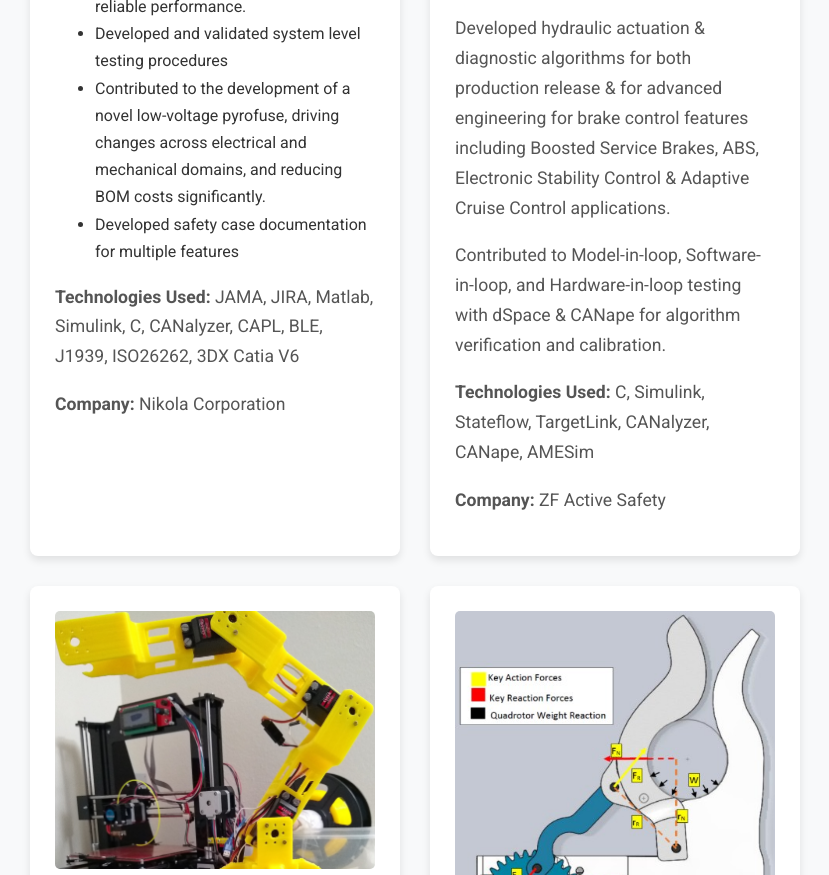
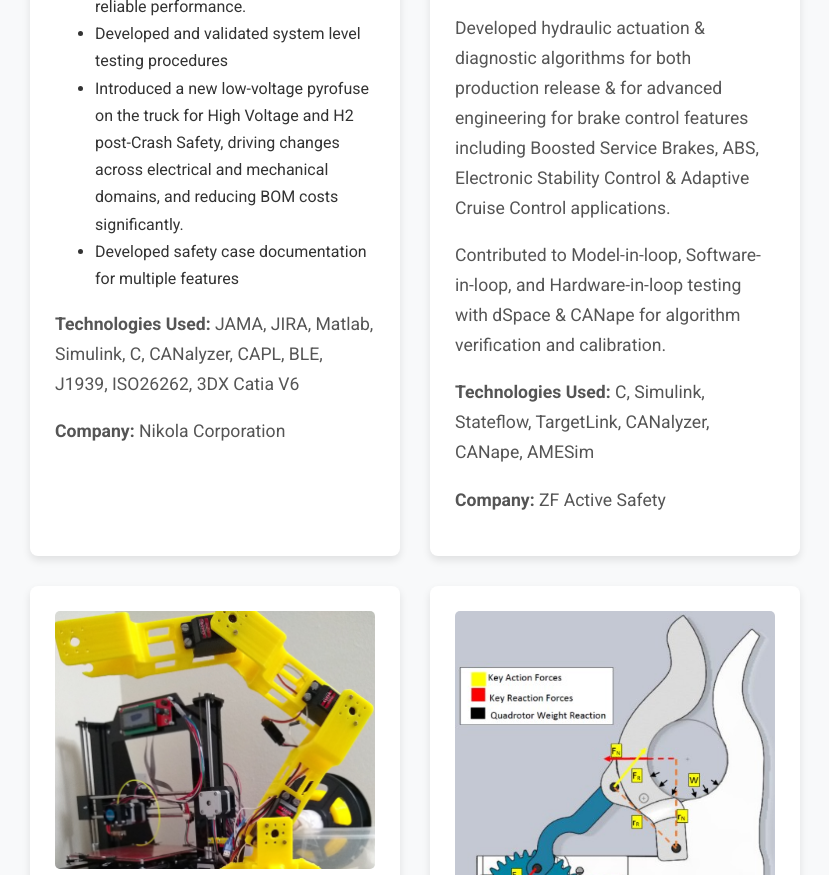
Before and after one commit to tmaandi/tmaandi.github.io, a plain HTML site: page index.html in a window 1280 px wide. Shown: the part 2703-3578 px from the top of the page, without its empty margins (225-1054 px from the left). Drawn offline with Linux system fonts and the light colour scheme.

Commit message:
Pyro des. update

```diff
--- a/index.html
+++ b/index.html
@@ -65,7 +65,7 @@
                              <li>Developed a modular Simulink framework for Chassis Controls with multi-rate subsystems and a scheduler for a pilot concept.</li>
                              <li>Led the integration and release of the Crash Management System, and Tire Pressure Monitoring System (TPMS), resolving communication bugs and optimizing RF antenna placement for reliable performance.</li>
                              <li>Developed and validated system level testing procedures</li>
-                             <li>Contributed to the development of a novel low-voltage pyrofuse, driving changes across electrical and mechanical domains, and reducing BOM costs significantly.</li>
+                             <li>Introduced a new low-voltage pyrofuse on the truck for High Voltage and H2 post-Crash Safety, driving changes across electrical and mechanical domains, and reducing BOM costs significantly.</li>
                              <li>Developed safety case documentation for multiple features</li>
                          </ul>
                       </p>
```
